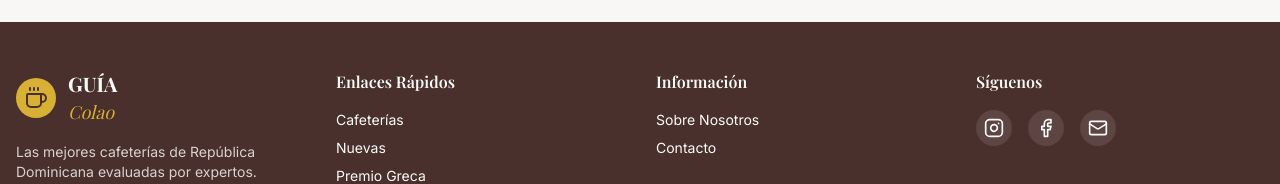
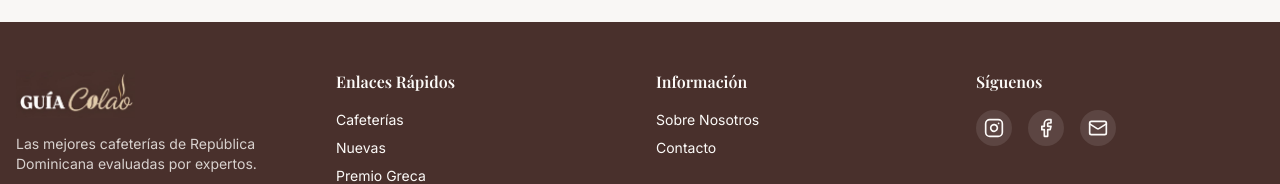
Before and after one commit to FelipeBH09/guia-colao, a React (Vite) app: page /greca in a window 1280 px wide. Shown: the part 2171-2355 px from the top of the page. Built offline with nearby package versions, Linux system fonts and the light colour scheme; the HTML template or start-up script is replaced by a standard one.

Commit message:
Update header logo

```diff
--- a/src/components/Footer.tsx
+++ b/src/components/Footer.tsx
@@ -1,5 +1,6 @@
-import { Coffee, Instagram, Facebook, Mail } from "lucide-react";
+import { Instagram, Facebook, Mail } from "lucide-react";
 import { Link } from "react-router-dom";
+import logoBrown from "@/assets/logo-guia-colao-brown.jpg";
 
 const Footer = () => {
   return (
@@ -8,15 +9,11 @@ const Footer = () => {
         <div className="grid grid-cols-1 md:grid-cols-4 gap-8">
           {/* Logo y descripción */}
           <div className="space-y-4">
-            <div className="flex items-center gap-3">
-              <div className="bg-accent rounded-full p-2">
-                <Coffee className="h-6 w-6 text-primary" />
-              </div>
-              <div className="flex flex-col">
-                <span className="text-xl font-bold font-serif">GUÍA</span>
-                <span className="text-lg font-serif italic text-accent">Colao</span>
-              </div>
-            </div>
+            <img
+              src={logoBrown}
+              alt="Guía Colao"
+              className="h-12"
+            />
             <p className="text-sm text-primary-foreground/80">
               Las mejores cafeterías de República Dominicana evaluadas por expertos.
             </p>
--- a/src/components/Header.tsx
+++ b/src/components/Header.tsx
@@ -2,7 +2,7 @@ import { Menu, X } from "lucide-react";
 import { useState } from "react";
 import { Link, useLocation } from "react-router-dom";
 import { Button } from "./ui/button";
-import logo from "@/assets/logo-guia-colao.jpg";
+import logo from "@/assets/logo-guia-colao-beige.jpg";
 const Header = () => {
   const [isMenuOpen, setIsMenuOpen] = useState(false);
   const location = useLocation();
```
Also changed, not shown: src/assets/logo-guia-colao-beige.jpg (added), src/assets/logo-guia-colao-brown.jpg (added).
